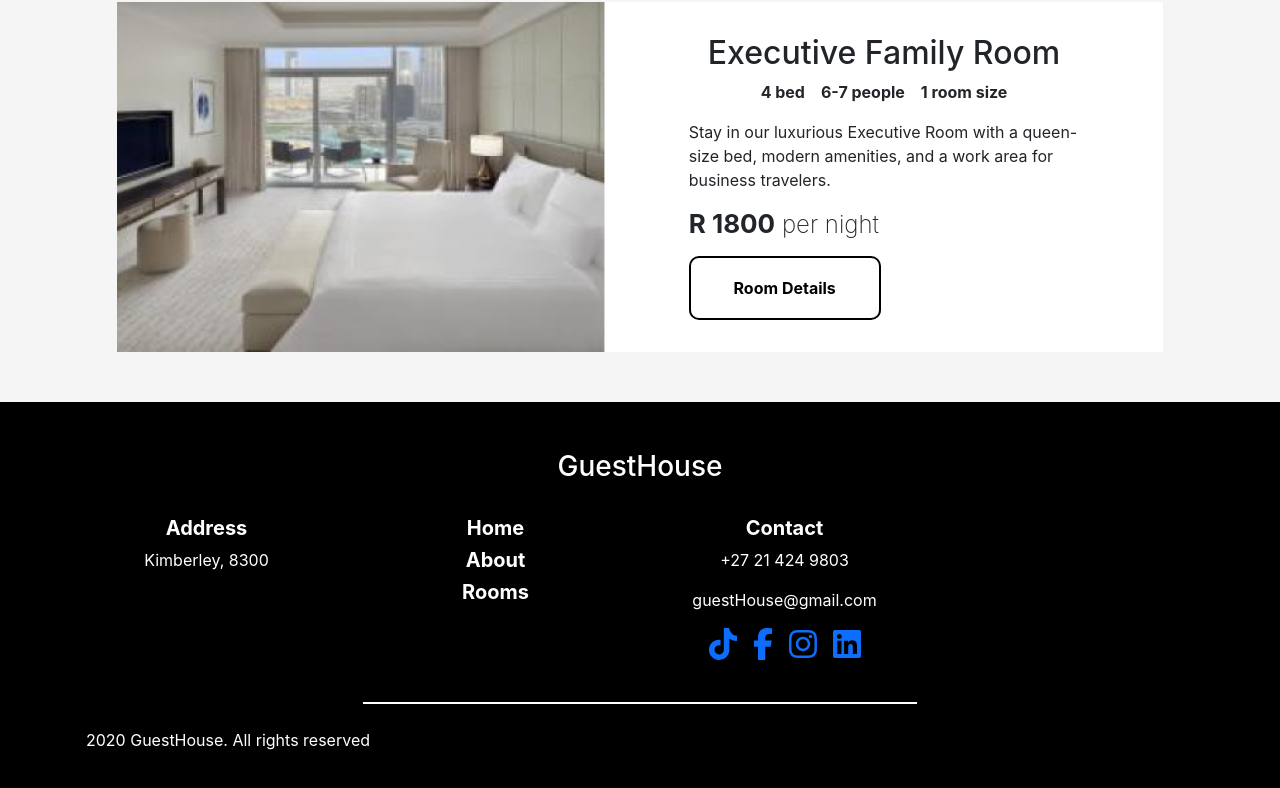
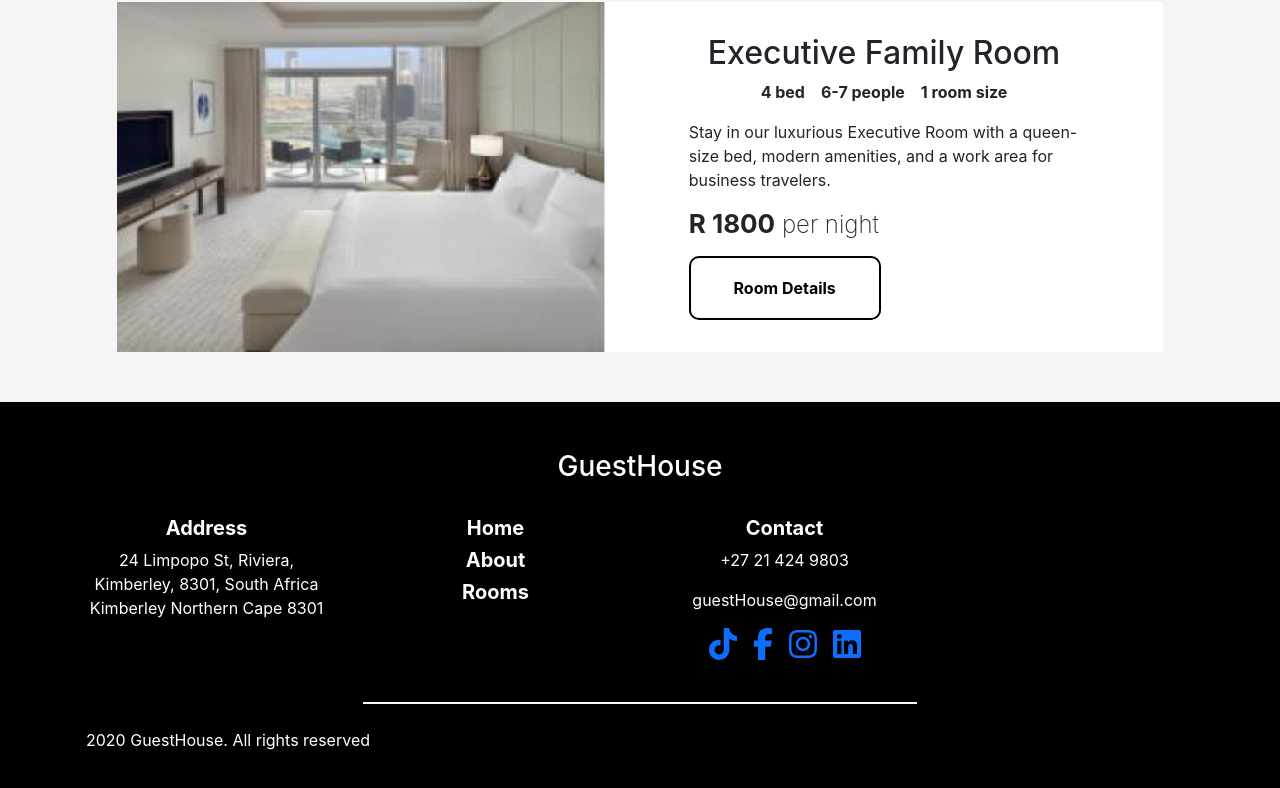
Before and after one commit to Loneastro95/guestHouse, a React (Create React App) app: page / in a window 1280 px wide. Shown: the part 2227-3015 px from the top of the page. Built offline with nearby package versions, Linux system fonts and the light colour scheme; grey boxes are pictures that could not be loaded.

Commit message:
changed address

```diff
--- a/src/components/Footer.js
+++ b/src/components/Footer.js
@@ -24,13 +24,15 @@ import "./Footer.css";
 const Footer = () => {
   return (
     <div className="footerContainer" id="contact">
-
       <Container className="footerCard">
         <h1 className="footerHeader">GuestHouse</h1>
         <div className="card-container row flex-wrap">
           <div className="col-sm-3 card-inner">
             <h2 className="footerInfo">Address</h2>
-            <p>Kimberley, 8300</p>
+            <p>
+              24 Limpopo St, Riviera, Kimberley, 8301, South Africa Kimberley
+              Northern Cape 8301
+            </p>
           </div>
           <div className="col-sm-3 card-inner homeAbout">
             <h2 className="footerInfo">Home</h2>
--- a/src/components/RoomDetails.css
+++ b/src/components/RoomDetails.css
@@ -87,7 +87,12 @@ form{
 }
 
 .checkoutBtn:hover {
-    background-color: #fff;
+    color: white;
+    border: 2px solid white;
+    background-color: transparent;
+    border-radius: 10px;
+    font-weight: bold;
+    cursor: pointer;
 }
 
 .inputGroup {
--- a/src/components/RoomDetails.js
+++ b/src/components/RoomDetails.js
@@ -25,6 +25,7 @@ const RoomDetails = () => {
       from_email: email,
       check_in: checkinDate,
       check_out: checkoutDate,
+      room_name: data.name,
     };
 
     emailjs
```
